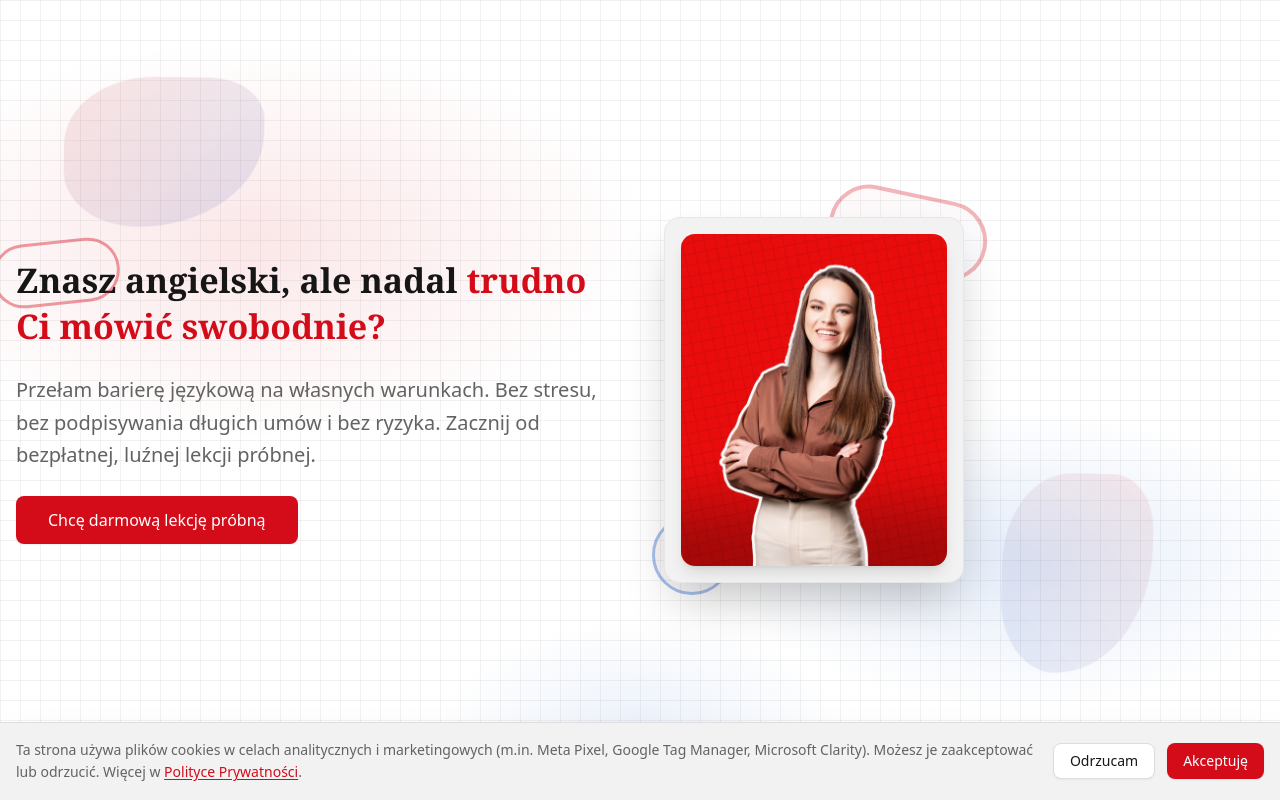
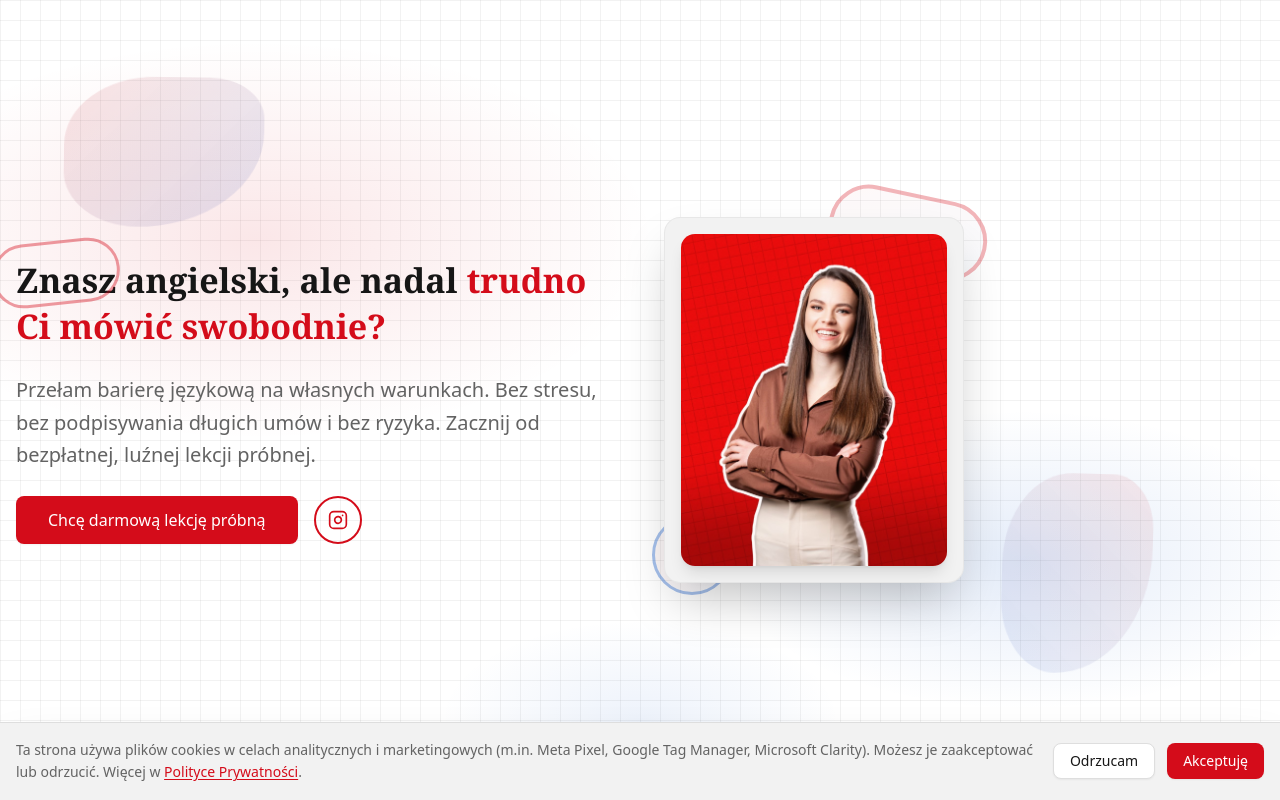
Before and after one commit to davedaslave32123/v0-language-school-website, a Next.js app: page / in a window 1280 px wide. Shown: the top 800 px of the page. Built offline with nearby package versions, Linux system fonts and the light colour scheme; no server answers; a web font is replaced by a local one.

Commit message:
Add Instagram button to hero

```diff
--- a/components/hero-section.tsx
+++ b/components/hero-section.tsx
@@ -1,5 +1,6 @@
 import { TrialCtaButton } from "@/components/trial-cta-button"
 import Image from "next/image"
+import { Instagram } from "lucide-react"
 
 export function HeroSection() {
   return (
@@ -40,8 +41,17 @@ export function HeroSection() {
               Zacznij od bezpłatnej, luźnej lekcji próbnej.
             </p>
 
-            <div className="flex flex-col sm:flex-row gap-4">
+            <div className="flex flex-row items-center gap-4">
               <TrialCtaButton />
+              <a
+                href="https://instagram.com/aga_od_jezykow"
+                target="_blank"
+                rel="noopener noreferrer"
+                aria-label="Instagram"
+                className="inline-flex h-12 w-12 flex-shrink-0 items-center justify-center rounded-full border-2 border-primary text-primary transition-colors hover:bg-primary hover:text-primary-foreground"
+              >
+                <Instagram className="h-5 w-5" />
+              </a>
             </div>
           </div>
 
```
